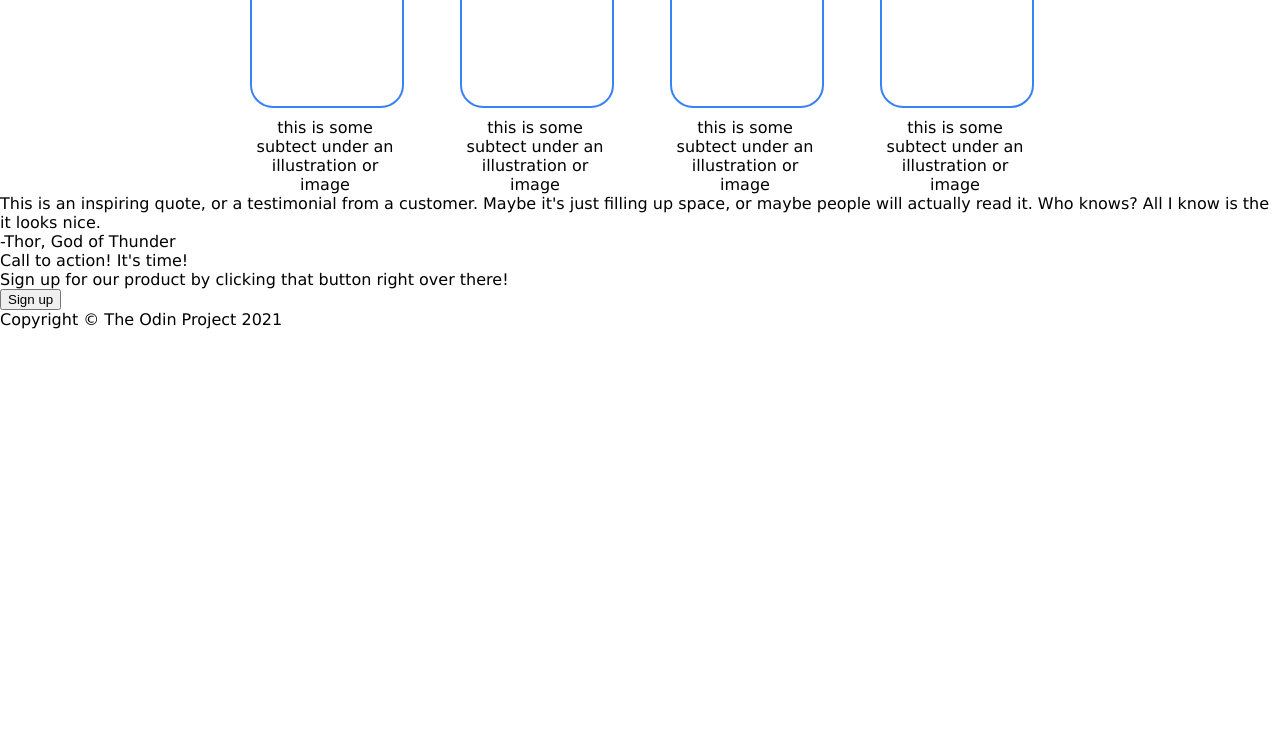
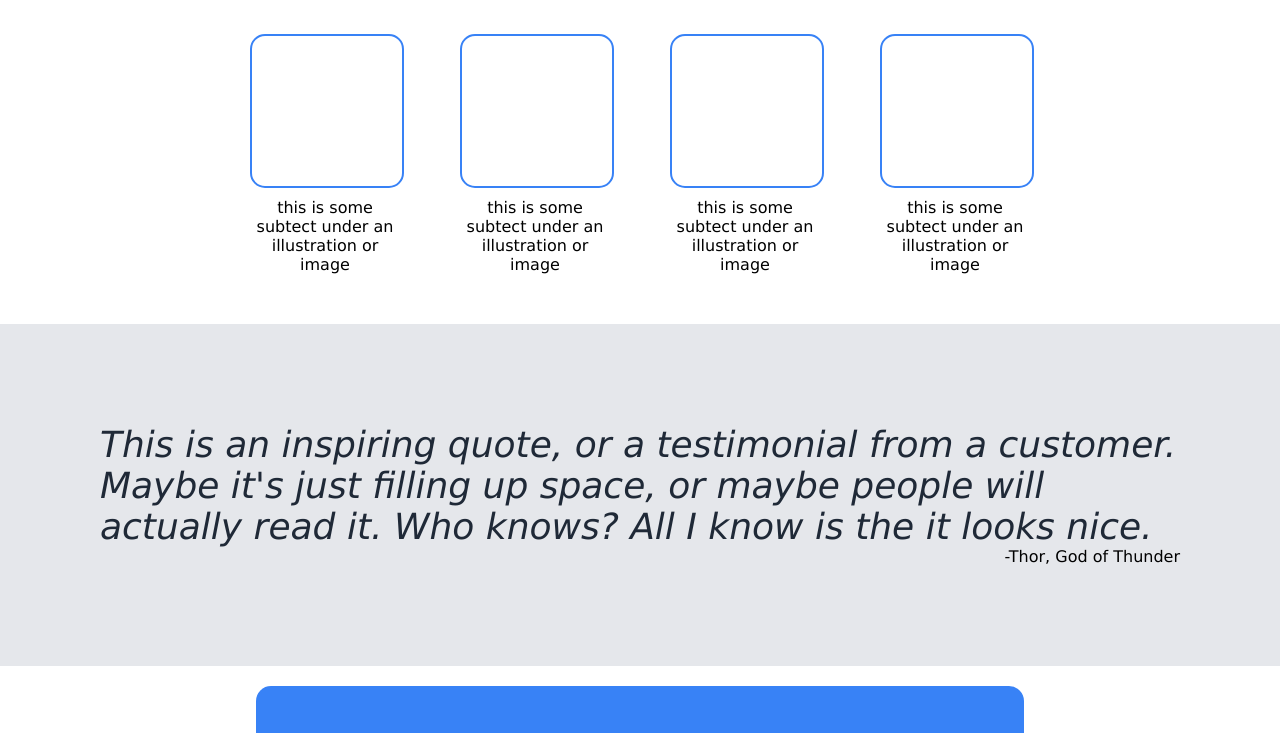
Before and after one commit to HadiJF03/landing-page, a plain HTML site: page index.html in a window 1280 px wide. Shown: the part 455-1188 px from the top of the page. Before the commit the page ends 800 px from the top, so only its background shows below. Drawn offline with Linux system fonts and the light colour scheme.

Commit message:
finished project

```diff
--- a/index.html
+++ b/index.html
@@ -48,7 +48,7 @@
                     </div>
                 </div>
 
-                <div class="quote"
+                <div class="quote">
                     <div class="placeholder">This is an inspiring quote, or a testimonial from a customer. Maybe it's just filling up space, or maybe people will actually read it. Who knows? All I know is the it looks nice.</div>
                     <div class="credit">-Thor, God of Thunder</div>
                 </div>
--- a/styles.css
+++ b/styles.css
@@ -12,7 +12,7 @@ body{
 ul{
     list-style-type: none;
     display: flex;
-    gap: 13px;
+    gap: 90px;
 }
 a{
 
@@ -61,7 +61,7 @@ a{
     align-items: center;
 }
 .hero .signup{
-    border-radius: 12%;
+    border-radius: 15px;
     border-style: none;
     color: white;
     background-color: #3882f6;
@@ -72,7 +72,7 @@ a{
     font-size: 36px;
     font-weight: 800;
     color: #1F2937;
-    margin-bottom: 20px;
+    margin-top: 50px;
 }
 .box{
     background-color: white;
@@ -81,10 +81,11 @@ a{
     border-color: #3882f6;
     width: 150px;
     height: 150px;
-    border-radius: 15%;
+    border-radius: 15px;
     margin-bottom: 10px;
 }
 .info{
+    padding: 50px;
     background-color: white;
     display: flex;
     justify-content: center;
@@ -94,4 +95,50 @@ a{
 .pair{
     max-width: 150px;
     text-align: center;
+
 }
+.quote{
+    background-color: #e5e7eb;
+    padding: 100px;
+}
+.placeholder{
+    font-size: 36px;
+    font-weight: 300;
+    font-style: italic;
+    color: #1F2937;
+}
+.credit{
+    text-align: right;
+}
+.banner{
+    display: flex;
+    flex-wrap: wrap;
+    background-color: #3882f6;
+    justify-content: space-between;
+    margin: 20px 20%;
+    max-height: 40px;
+    padding: 50px;
+    border-radius: 15px;
+    border-style: none;
+    color: white;
+}
+.first{
+    font-size: 30px;
+
+}
+.banner .signup{
+    color: white;
+    background-color: #3882f6;
+    border-radius: 15px;
+    border-style: solid;
+    border-color: white;
+    width: 100px;
+    font-size: medium
+
+}
+.footer{
+    background-color: #1F2937;
+    color: white;
+    text-align: center;
+    padding: 30px 0;
+}
```
